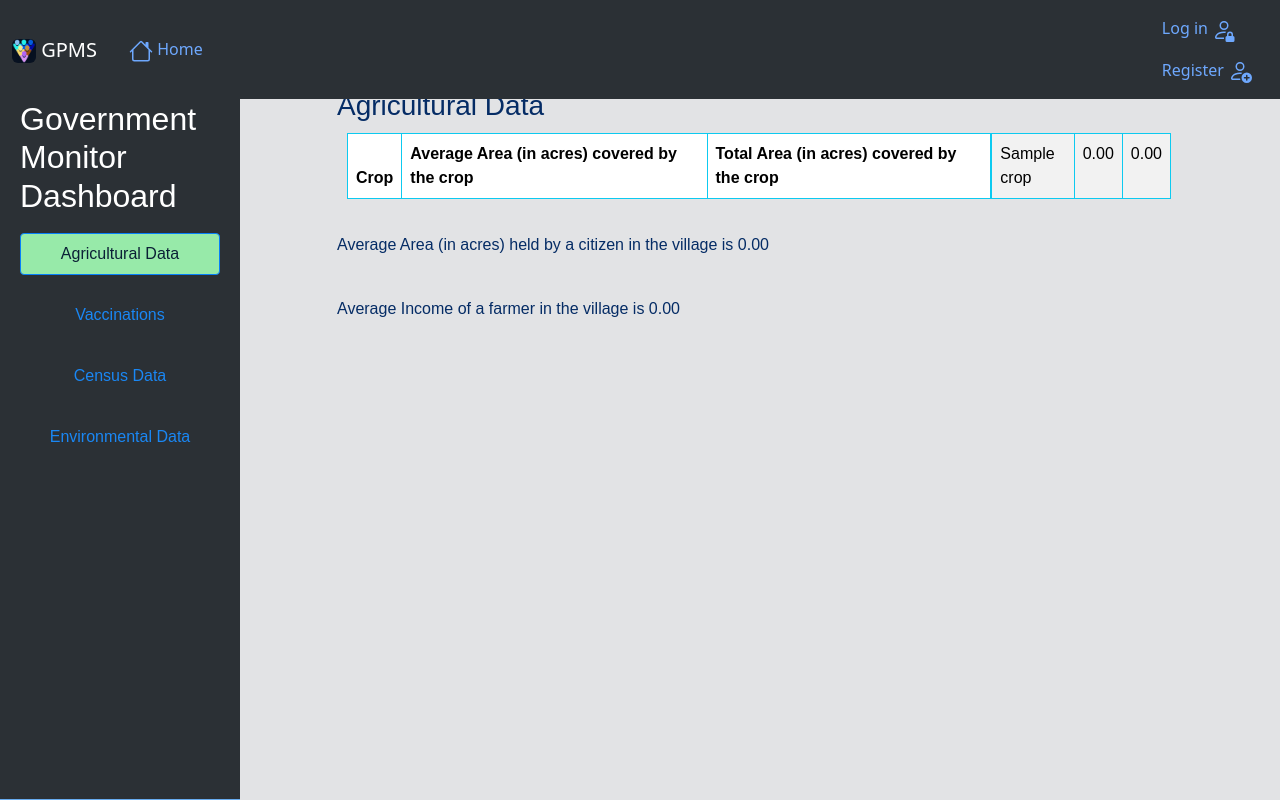
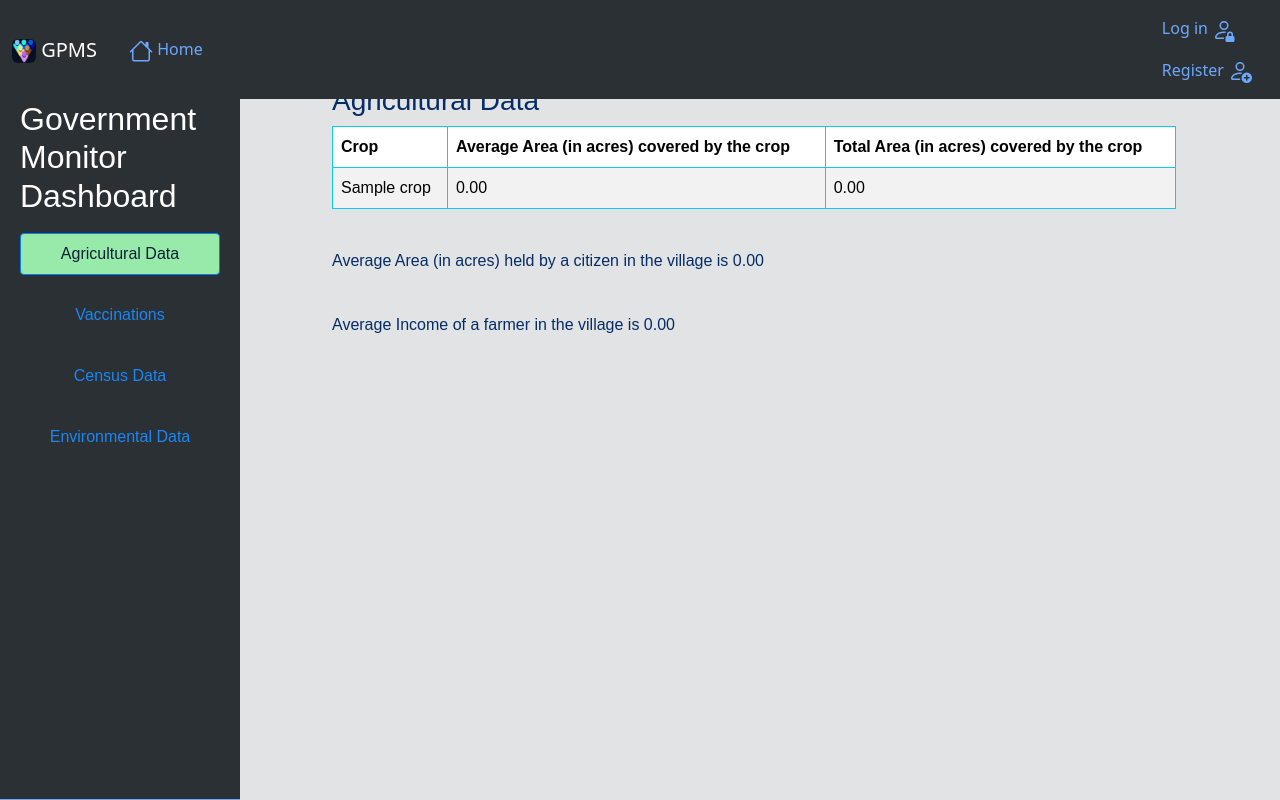
Before and after one commit to laksh0820/GPMS, a Python web app: template Project/Government/templates/Government/dashboard.html in a window 1280 px wide. Run offline with Jinja, Linux system fonts and the light colour scheme; the template is opened without the code that fills it: most values are stand-ins (such as "Sample title", 1, 10 or a date in 2020).

Commit message:
Minor Updates

```diff
--- a/Project/Government/static/CSS/styles-government.css
+++ b/Project/Government/static/CSS/styles-government.css
@@ -59,22 +59,9 @@
   box-sizing: border-box; /* Include padding in width */
 }
 
-
 /* Tab-content styling */
 .tab-content {
   margin-left: 240px; /* Same width as the sidebar */
   padding: 10px;
   box-sizing: border-box; /* Include padding in width */
 }
-
-
-/* Tab-pane styling */
-.tab-pane {
-  padding: 5px;
-  border-top: none;
-}
-
-.table {
-  margin: 10px;
-  padding-right: 10px;
-}
--- a/Project/Government/templates/Government/dashboard.html
+++ b/Project/Government/templates/Government/dashboard.html
@@ -28,7 +28,7 @@
 		<div class="tab-content" id="data1-content">
 			<div class="tab-pane fade show active" id="agricultural-data-tabs">
 				<h3>Agricultural Data</h3>
-				<table class="table table-striped table-hover table-bordered border-info d-flex" id="agricultural-data-table">
+				<table class="table table-striped table-hover table-bordered border-info" id="agricultural-data-table">
 					<thead>
 						<tr>
 							<th scope="col">Crop</th>
```
